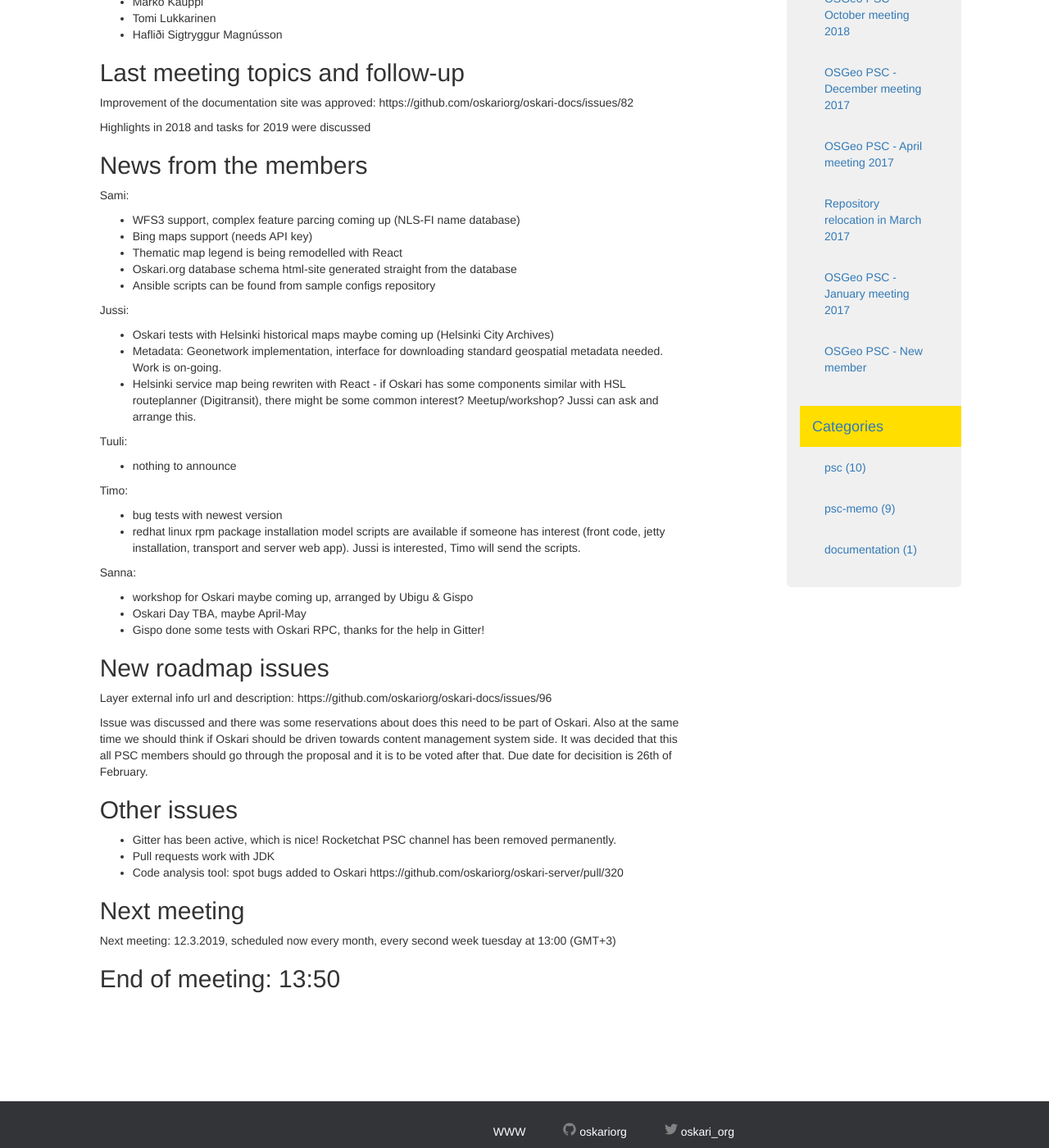
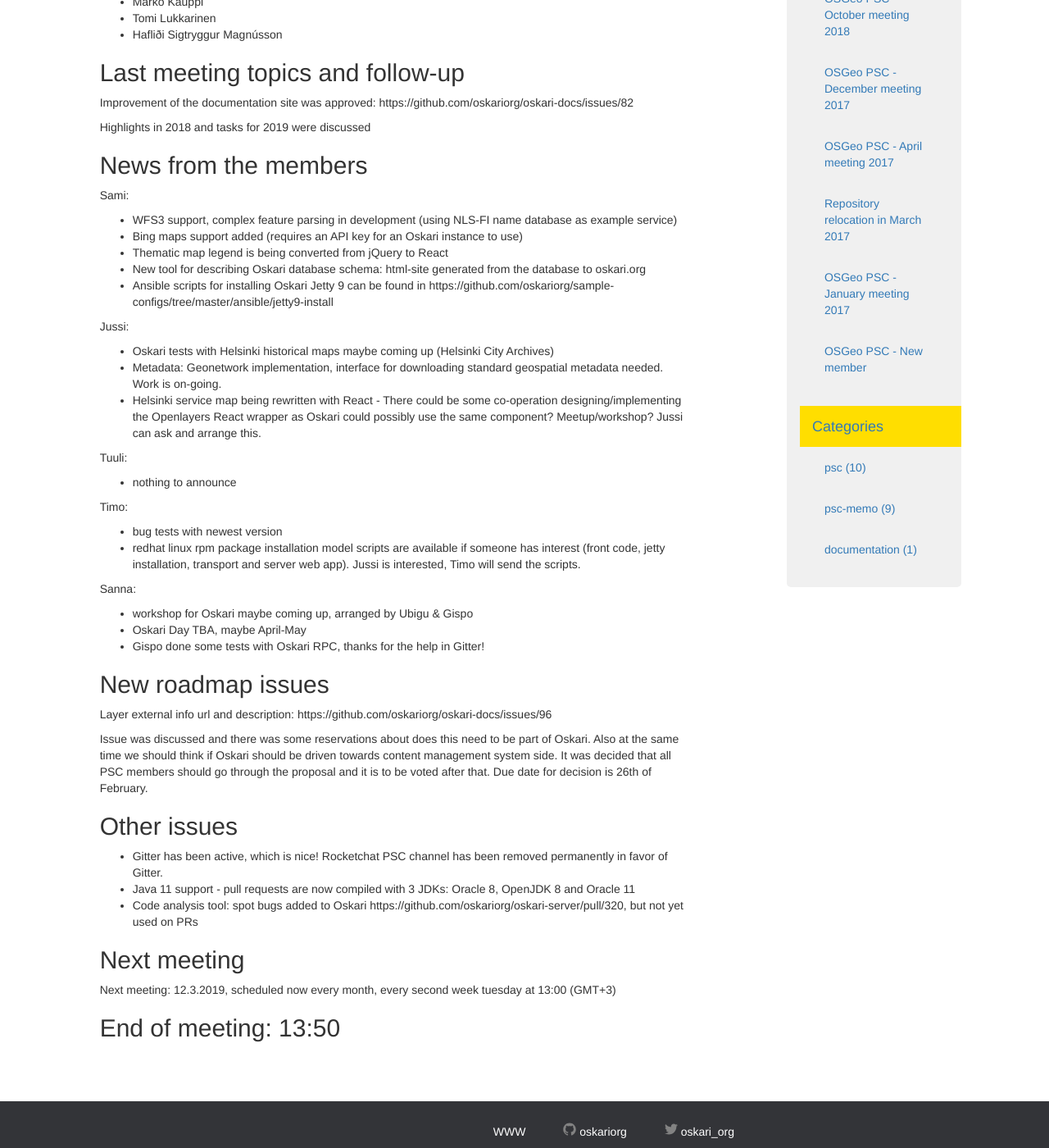
Before and after one commit to oskariorg/oskariorg.github.io, a Jekyll site: the page built from _posts/2019-02-19-PSC_February_2019.md, in a window 1280 px wide and 1400 px high, scrolled down 584 px. Shown: the whole window at 82% size. Built offline with Jekyll 4.4.1, drawn with Linux system fonts in a browser that asks for light colours; nearby versions of some CDN libraries.

Commit message:
Update 2019-02-19-PSC_February_2019.md

```diff
--- a/_posts/2019-02-19-PSC_February_2019.md
+++ b/_posts/2019-02-19-PSC_February_2019.md
@@ -41,16 +41,16 @@ Highlights in 2018 and tasks for 2019 were discussed
 ## News from the members
 
 Sami:
-- WFS3 support, complex feature parcing coming up (NLS-FI name database)
-- Bing maps support (needs API key)
-- Thematic map legend is being remodelled with React
-- Oskari.org database schema html-site generated straight from the database
-- Ansible scripts can be found from sample configs repository
+- WFS3 support, complex feature parsing in development (using NLS-FI name database as example service)
+- Bing maps support added (requires an API key for an Oskari instance to use)
+- Thematic map legend is being converted from jQuery to React
+- New tool for describing Oskari database schema: html-site generated from the database to oskari.org
+- Ansible scripts for installing Oskari Jetty 9 can be found in https://github.com/oskariorg/sample-configs/tree/master/ansible/jetty9-install
 
 Jussi:
 - Oskari tests with Helsinki historical maps maybe coming up (Helsinki City Archives)
 - Metadata: Geonetwork implementation, interface for downloading standard geospatial metadata needed. Work is on-going.
-- Helsinki service map being rewriten with React - if Oskari has some components similar with HSL routeplanner (Digitransit), there might be some common interest? Meetup/workshop? Jussi can ask and arrange this.
+- Helsinki service map being rewritten with React - There could be some co-operation designing/implementing the Openlayers React wrapper as Oskari could possibly use the same component? Meetup/workshop? Jussi can ask and arrange this.
 
 Tuuli:
 - nothing to announce
@@ -69,14 +69,14 @@ Sanna:
 
 Layer external info url and description: https://github.com/oskariorg/oskari-docs/issues/96
 
-Issue was discussed and there was some reservations about does this need to be part of Oskari. Also at the same time we should think if Oskari should be driven towards content management system side. It was decided that this all PSC members should go through the proposal and it is to be voted after that. Due date for decisition is 26th of February.
+Issue was discussed and there was some reservations about does this need to be part of Oskari. Also at the same time we should think if Oskari should be driven towards content management system side. It was decided that all PSC members should go through the proposal and it is to be voted after that. Due date for decision is 26th of February.
 
 
 ## Other issues
 
-- Gitter has been active, which is nice! Rocketchat PSC channel has been removed permanently.
-- Pull requests work with JDK
-- Code analysis tool: spot bugs added to Oskari https://github.com/oskariorg/oskari-server/pull/320
+- Gitter has been active, which is nice! Rocketchat PSC channel has been removed permanently in favor of Gitter.
+- Java 11 support - pull requests are now compiled with 3 JDKs: Oracle 8, OpenJDK 8 and Oracle 11
+- Code analysis tool: spot bugs added to Oskari https://github.com/oskariorg/oskari-server/pull/320, but not yet used on PRs
 
 ## Next meeting
 
```
